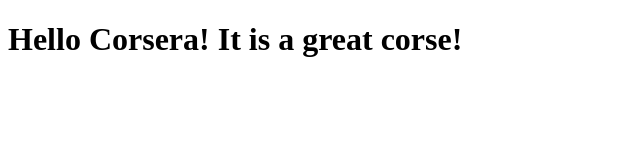
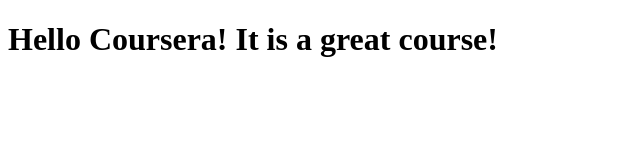
Before and after one commit to harshsanmotra/corsera-test-, a plain HTML site: page site/index.html in a window 1280 px wide. Shown: the whole page, without its empty margins (0-640 px from the left). Drawn offline with Linux system fonts and the light colour scheme.

Commit message:
small addition to our page content

```diff
--- a/site/index.html
+++ b/site/index.html
@@ -1,9 +1,9 @@
 <!DOCTYPE html>
 <html>
 <head>
-	<title>Hello Corsera!</title>
+	<title>Hello Coursera!</title>
 </head>
 <body>
-<h1>Hello Corsera! It is a great corse!</h1>
+<h1>Hello Coursera! It is a great course!</h1>
 </body>
 </html>
```
